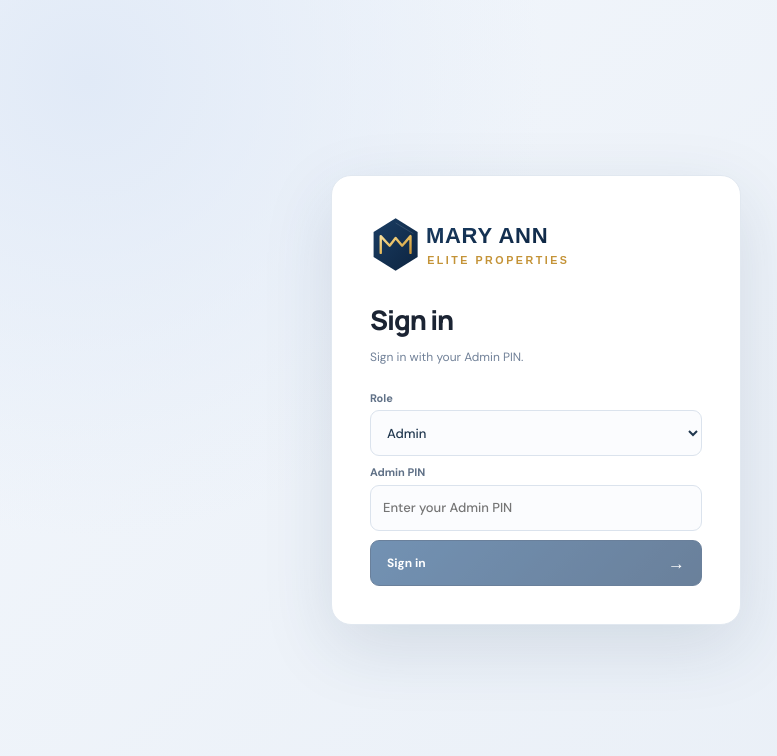
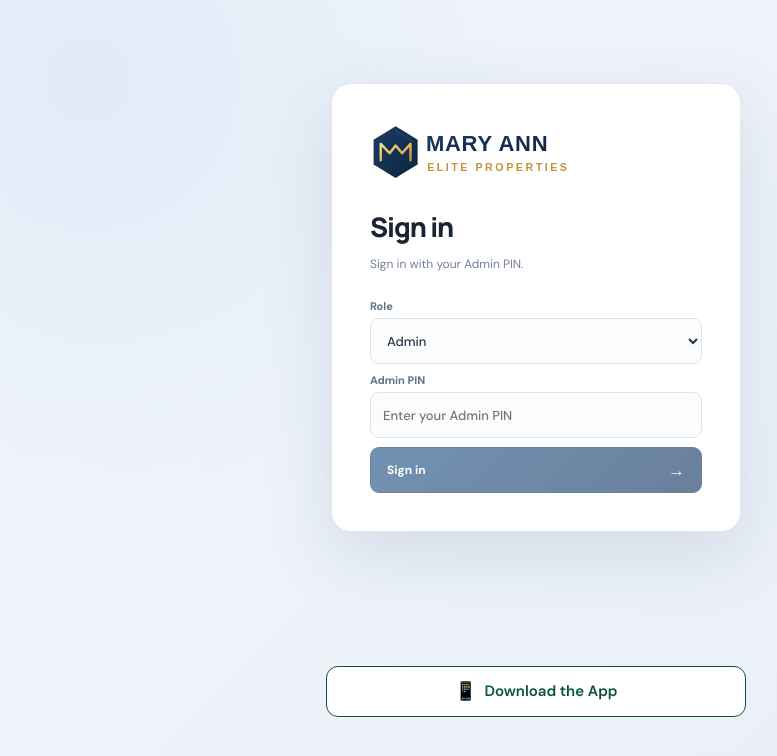
Before and after one commit to joshua270390/PlotMap_MAEP, a React (Vite) app: page / in a window 1280 px wide. Shown: the top 756 px of the page, without its empty margins (104-881 px from the left). Built offline with nearby package versions, Linux system fonts and the light colour scheme; a web font is replaced by a local one.

Commit message:
Dashboard

```diff
--- a/src/Dashboard.css
+++ b/src/Dashboard.css
@@ -590,3 +590,7 @@ body.dashboard-mode{display:block;overflow:auto;background:var(--dash-bg)}
 .password-toggle:focus-visible{outline:2px solid #6d91bb;outline-offset:1px}
 .password-toggle svg{width:19px;height:19px;fill:none;stroke:currentColor;stroke-width:1.8;stroke-linecap:round;stroke-linejoin:round}
 .login-password-field{margin-top:7px}
+
+.login-app-dl{display:flex;align-items:center;justify-content:center;gap:8px;margin:16px auto 0;padding:12px 20px;max-width:420px;width:100%;box-sizing:border-box;border:1.5px solid #07533e;border-radius:12px;color:#07533e;background:#fff;font-weight:600;text-decoration:none}
+.login-app-dl:hover{background:#eef6f1}
+.nav-app-dl{margin-top:auto;text-decoration:none}
--- a/src/Dashboard.jsx
+++ b/src/Dashboard.jsx
@@ -345,6 +345,7 @@ export default function Dashboard() {
           {error && !(role === 'user' && error.includes('User access is not configured')) && <p className="dash-error" role="alert">{error}</p>}{notice && <p className="dash-notice" role="status">{notice}</p>}
           <button className="primary-btn login-submit" disabled={saving || (role === 'admin' && !pin) || (role === 'employee' && (!employeeUsername || !employeePassword))}>{saving ? 'Please wait…' : 'Sign in'} <span>→</span></button>
         </form>
+        <AppDownload className="login-app-dl" />
       </main>
     );
   }
@@ -558,3 +559,9 @@ export default function Dashboard() {
     </div>
   );
 }
+
+const APK_URL = 'https://github.com/joshua270390/PlotMap_MAEP/releases/latest/download/MaryAnn-PlotMap.apk';
+function AppDownload({ className }) {
+  if (typeof navigator !== 'undefined' && /MAEPApp/.test(navigator.userAgent)) return null;
+  return <a className={className} href={APK_URL} rel="noopener"><span className="nav-icon">📱</span> Download the App</a>;
+}
```
